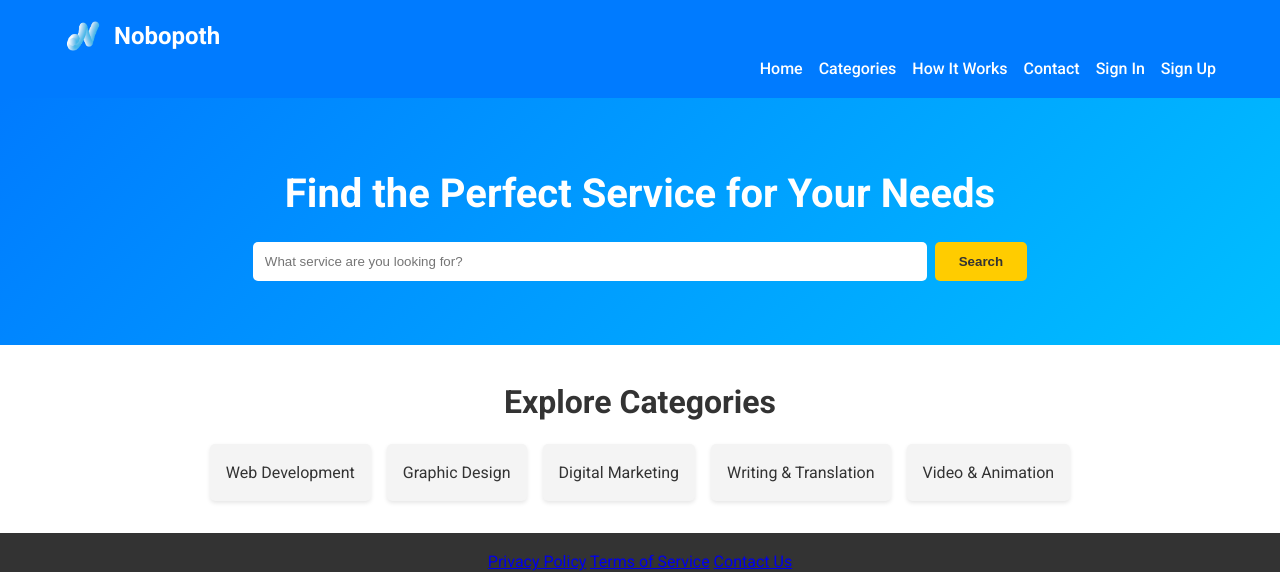
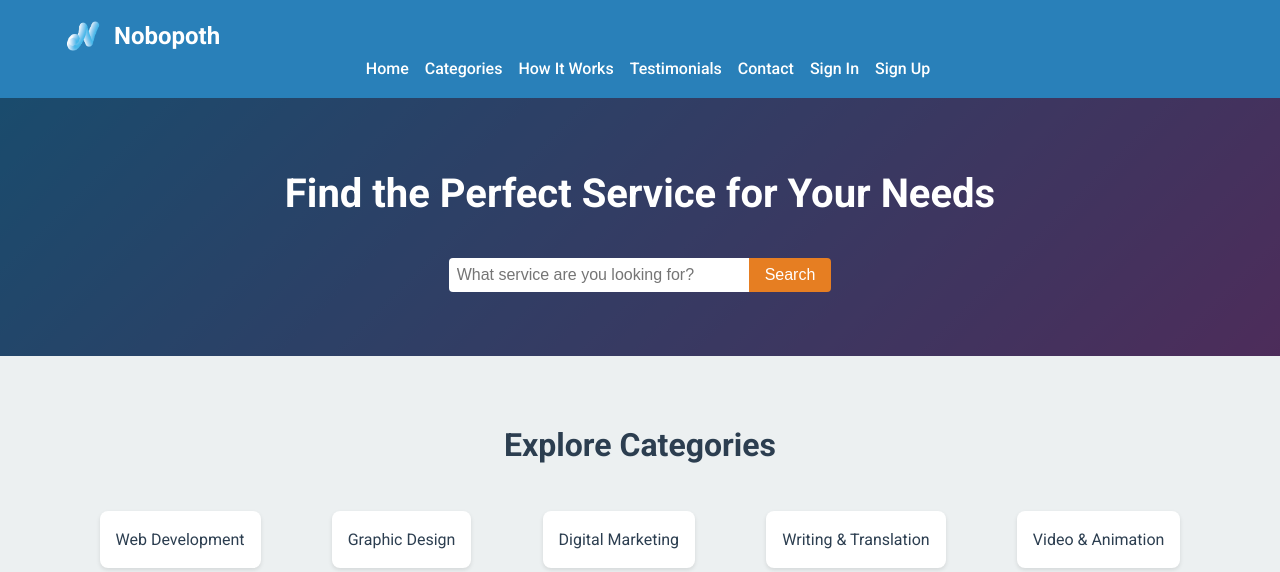
Before and after one commit to Mahmoud-Hussain/NOPOPOTH, a PHP site: page /new/index.php in a window 1280 px wide. Shown: the top 572 px of the page. Run offline with PHP 8.4, Linux system fonts and the light colour scheme.

Commit message:
front page changes

```diff
--- a/new/index.php
+++ b/new/index.php
@@ -6,6 +6,7 @@
     <title>Nobopoth - Discover Your Needs</title>
     <link rel="stylesheet" href="styles.css">
     <link href="https://fonts.googleapis.com/css2?family=Roboto:wght@400;500;700&display=swap" rel="stylesheet">
+    <link rel="stylesheet" href="https://cdnjs.cloudflare.com/ajax/libs/font-awesome/6.0.0-beta3/css/all.min.css">
 </head>
 <body>
     <header class="header">
@@ -18,13 +19,13 @@
                 <a href="#" class="nav-link">Home</a>
                 <a href="#categories" class="nav-link">Categories</a>
                 <a href="#how-it-works" class="nav-link">How It Works</a>
+                <a href="#testimonials" class="nav-link">Testimonials</a>
                 <a href="#contact" class="nav-link">Contact</a>
                 <a href="signin.php" class="nav-link">Sign In</a>
                 <a href="signup.php" class="nav-link">Sign Up</a>
             </nav>
         </div>
     </header>
-
 
     <section class="hero">
         <div class="container">
@@ -49,6 +50,46 @@
         </div>
     </section>
 
+    <section id="how-it-works" class="how-it-works">
+        <div class="container">
+            <h2>How It Works</h2>
+            <div class="steps">
+                <div class="step">
+                    <h3>Step 1</h3>
+                    <p>Describe your project and get proposals from freelancers.</p>
+                </div>
+                <div class="step">
+                    <h3>Step 2</h3>
+                    <p>Choose the best freelancer for your project.</p>
+                </div>
+                <div class="step">
+                    <h3>Step 3</h3>
+                    <p>Collaborate and get your project done.</p>
+                </div>
+            </div>
+        </div>
+    </section>
+
+    <section id="testimonials" class="testimonials">
+        <div class="container">
+            <h2>What Our Users Say</h2>
+            <div class="testimonial-list">
+                <div class="testimonial-item">
+                    <p>"Nobopoth helped me find the perfect freelancer for my project. Highly recommend!"</p>
+                    <span>- User A</span>
+                </div>
+                <div class="testimonial-item">
+                    <p>"Great platform with a lot of talented freelancers."</p>
+                    <span>- User B</span>
+                </div>
+                <div class="testimonial-item">
+                    <p>"Easy to use and very efficient."</p>
+                    <span>- User C</span>
+                </div>
+            </div>
+        </div>
+    </section>
+
     <footer class="footer">
         <div class="container">
             <div class="footer-links">
@@ -57,9 +98,9 @@
                 <a href="#">Contact Us</a>
             </div>
             <div class="social-media">
-                <a href="#"><img src="facebook-icon.png" alt="Facebook"></a>
-                <a href="#"><img src="twitter-icon.png" alt="Twitter"></a>
-                <a href="#"><img src="instagram-icon.png" alt="Instagram"></a>
+                <a href="#"><i class="fab fa-facebook-f"></i></a>
+                <a href="#"><i class="fab fa-twitter"></i></a>
+                <a href="#"><i class="fab fa-instagram"></i></a>
             </div>
         </div>
     </footer>
--- a/new/styles.css
+++ b/new/styles.css
@@ -8,8 +8,8 @@
 body {
     font-family: 'Roboto', sans-serif;
     line-height: 1.6;
-    color: #333;
-    background-color: #f9f9f9;
+    color: #2c3e50; /* Changed to a darker shade */
+    background-color: #ecf0f1; /* Changed to a lighter shade */
     margin: 0;
 }
 
@@ -20,20 +20,20 @@ body {
 }
 
 /* Header Styles */
-/* Header Styles */
 .header {
-    background-color: #007bff;
+    background-color: #2980b9; /* Changed to a more vibrant blue */
     color: white;
     padding: 1rem 0;
     display: flex;
     align-items: center;
-    justify-content: space-between;
+    justify-content: center;
+    box-shadow: 0 2px 4px rgba(0, 0, 0, 0.1);
 }
 
 .header .logo {
     display: flex;
     align-items: center;
-    margin-right: auto;  /* This ensures the logo stays on the left */
+    margin-right: auto;
 }
 
 .header .logo img {
@@ -46,30 +46,48 @@ body {
     font-weight: 700;
 }
 
-.header .nav {
+.nav {
     display: flex;
-    gap: 1rem;
-    justify-content: flex-end;  /* Aligns the links to the right */
-    align-items: center; /* Ensures the items are vertically centered */
+    align-items: center;
+    justify-content: center;
+    flex-grow: 1;
 }
 
 .nav-link {
     color: white;
     text-decoration: none;
+    margin-left: 1rem;
     font-weight: 500;
     transition: color 0.3s;
 }
 
 .nav-link:hover {
-    color: #ffcc00;
+    color: #bdc3c7; /* Changed to a lighter shade */
 }
 
 /* Hero Section */
 .hero {
+    position: relative;
+    background: linear-gradient(135deg, #3498db, #9b59b6); /* Changed to a gradient with blue and purple */
+    color: white;
+    padding: 4rem 0;
     text-align: center;
-    padding: 4rem 1rem;
-    background: linear-gradient(135deg, #007BFF, #00BFFF);
-    color: white;
+}
+
+.hero::before {
+    content: '';
+    position: absolute;
+    top: 0;
+    left: 0;
+    width: 100%;
+    height: 100%;
+    background: rgba(0, 0, 0, 0.5);
+    z-index: 1;
+}
+
+.hero .container {
+    position: relative;
+    z-index: 2;
 }
 
 .hero h1 {
@@ -80,92 +98,166 @@ body {
 .search-bar {
     display: flex;
     justify-content: center;
-    gap: 0.5rem;
-    margin-top: 1rem;
+    margin-top: 2rem;
 }
 
-.search-bar input {
-    padding: 0.75rem;
-    width: 60%;
+.search-bar input[type="text"] {
+    padding: 0.5rem;
+    font-size: 1rem;
     border: none;
-    border-radius: 5px;
+    border-radius: 4px 0 0 4px;
+    width: 300px;
 }
 
 .search-bar button {
-    padding: 0.75rem 1.5rem;
+    padding: 0.5rem 1rem;
+    font-size: 1rem;
     border: none;
-    border-radius: 5px;
-    background-color: #ffcc00;
-    color: #333;
-    font-weight: bold;
+    background-color: #e67e22; /* Changed to a vibrant orange */
+    color: white;
+    border-radius: 0 4px 4px 0;
     cursor: pointer;
     transition: background-color 0.3s;
 }
 
 .search-bar button:hover {
-    background-color: #ffaa00;
+    background-color: #d35400; /* Changed to a darker orange */
 }
 
 /* Categories Section */
 .categories {
-    padding: 2rem 1rem;
-    background-color: white;
+    padding: 4rem 0;
+    background-color: #ecf0f1; /* Changed to a lighter shade */
     text-align: center;
 }
 
 .categories h2 {
     font-size: 2rem;
-    margin-bottom: 1rem;
+    margin-bottom: 2rem;
 }
 
 .category-list {
     display: flex;
-    justify-content: center;
-    gap: 1rem;
+    justify-content: space-around;
     flex-wrap: wrap;
 }
 
 .category-item {
+    background-color: white;
     padding: 1rem;
-    background-color: #f4f4f4;
-    border-radius: 5px;
+    margin: 0.5rem;
+    border-radius: 8px;
     box-shadow: 0 2px 4px rgba(0, 0, 0, 0.1);
     transition: transform 0.3s;
+    cursor: pointer;
 }
 
 .category-item:hover {
-    transform: scale(1.05);
+    transform: translateY(-5px);
 }
 
 /* How It Works Section */
 .how-it-works {
-    padding: 2rem 1rem;
+    padding: 4rem 0;
+    background-color: #bdc3c7; /* Changed to a neutral grey */
     text-align: center;
-    background-color: #f9f9f9;
 }
 
 .how-it-works h2 {
     font-size: 2rem;
+    margin-bottom: 2rem;
+}
+
+.steps {
+    display: flex;
+    justify-content: space-around;
+    flex-wrap: wrap;
+}
+
+.step {
+    background-color: white;
+    padding: 1rem;
+    margin: 0.5rem;
+    border-radius: 8px;
+    box-shadow: 0 2px 4px rgba(0, 0, 0, 0.1);
+    width: 30%;
+    text-align: center;
+}
+
+.step h3 {
+    font-size: 1.5rem;
     margin-bottom: 1rem;
 }
 
-.how-it-works ol {
-    list-style: none;
-    padding: 0;
+/* Testimonials Section */
+.testimonials {
+    padding: 4rem 0;
+    background-color: #ecf0f1; /* Changed to a lighter shade */
+    text-align: center;
 }
 
-.how-it-works li {
-    margin: 1rem 0;
-    padding: 0.5rem;
-    background-color: #fff;
-    border: 1px solid #ddd;
-    border-radius: 5px;
+.testimonials h2 {
+    font-size: 2rem;
+    margin-bottom: 2rem;
 }
 
-/* Footer */
+.testimonial-list {
+    display: flex;
+    justify-content: space-around;
+    flex-wrap: wrap;
+}
+
+.testimonial-item {
+    background-color: white;
+    padding: 1rem;
+    margin: 0.5rem;
+    border-radius: 8px;
+    box-shadow: 0 2px 4px rgba(0, 0, 0, 0.1);
+    width: 30%;
+    text-align: center;
+}
+
+.testimonial-item p {
+    font-size: 1rem;
+    margin-bottom: 1rem;
+}
+
+.testimonial-item span {
+    font-size: 0.9rem;
+    color: #7f8c8d; /* Changed to a neutral grey */
+}
+
+/* Footer Styles */
 .footer {
-    padding: 1rem 0;
+    background-color: #2c3e50; /* Changed to a darker shade */
+    color: white;
+    padding: 2rem 0;
     text-align: center;
-    background-color: #333;
+}
+
+.footer-links {
+    margin-bottom: 1rem;
+}
+
+.footer-links a {
     color: white;
+    text-decoration: none;
+    margin: 0 1rem;
+    transition: color 0.3s;
 }
+
+.footer-links a:hover {
+    color: #e67e22; /* Changed to a vibrant orange */
+}
+
+.social-media a {
+    margin: 0 0.5rem;
+    color: white;
+    font-size: 1.5rem;
+    transition: color 0.3s, transform 0.3s;
+}
+
+.social-media a:hover {
+    color: #e67e22; /* Changed to a vibrant orange */
+    transform: scale(1.1);
+}
```
